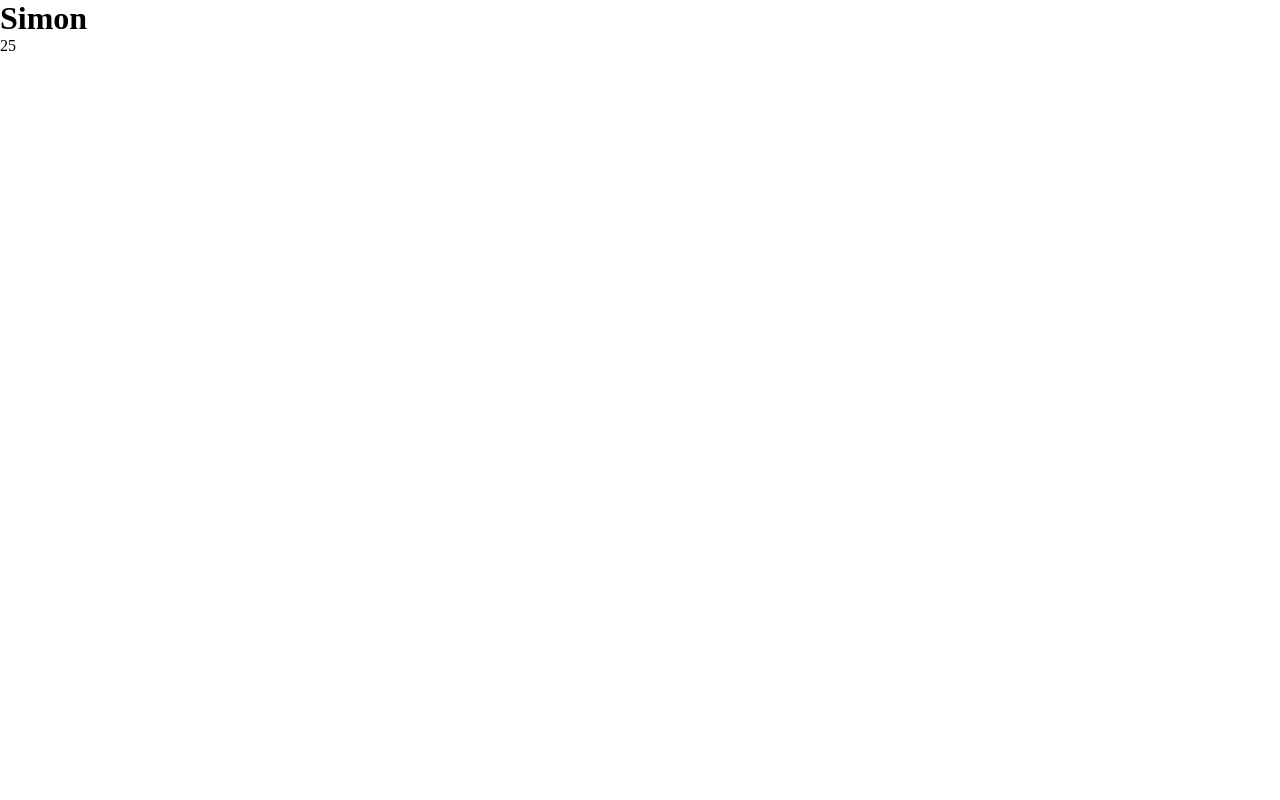
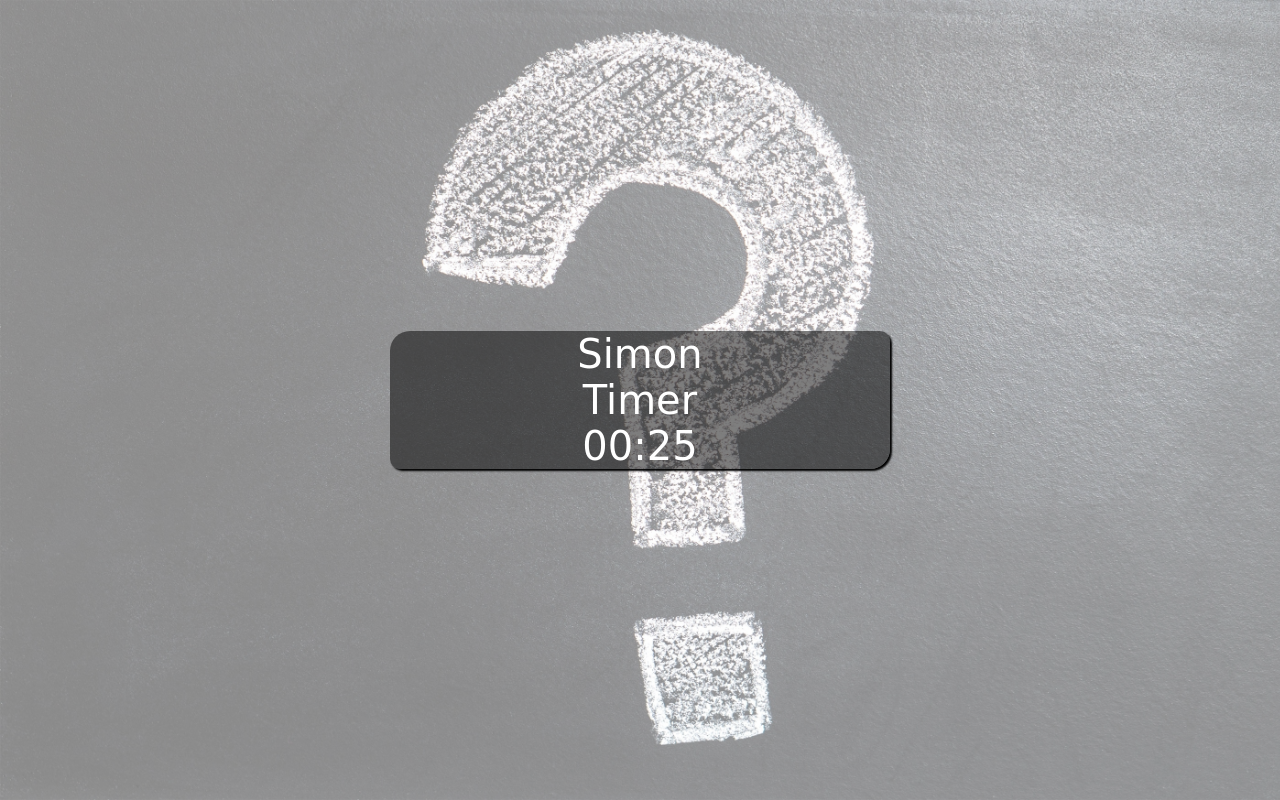
Before and after one commit to Michau94/js-simon, a plain HTML site: page index.html in a window 1280 px wide. Drawn offline with Linux system fonts and the light colour scheme; a web font is replaced by a local one.

Commit message:
js opt +  style

```diff
--- a/css/style.css
+++ b/css/style.css
@@ -4,4 +4,33 @@
     padding: 0;
     margin: 0;
     box-sizing: border-box;
+    font-size: 40px;
+    font-family: 'Zen Tokyo Zoo', cursive;
+    font-weight: 400;
 }
+
+.flex-c {
+    display: flex;
+    flex-direction: column;
+    justify-content: center;
+    align-items: center;
+    height: 100vh;
+    background-color: rgba(255, 255, 255, .5);
+    background-position: top;
+}
+
+body {
+    background-image: url(../img/remember.jpg);
+    background-size: cover;
+    background-repeat: no-repeat;
+    height: 100vh;
+}
+
+.infos {
+    width: 500px;
+    text-align: center;
+    background-color: rgba(0, 0, 0, .5);
+    border-radius: 20px 10px;
+    color: white;
+    box-shadow: 2px 2px 2px black;
+}
--- a/index.html
+++ b/index.html
@@ -6,13 +6,22 @@
     <meta http-equiv="X-UA-Compatible" content="IE=edge">
     <meta name="viewport" content="width=device-width, initial-scale=1.0">
     <title>Simon</title>
+    <link rel="preconnect" href="https://fonts.googleapis.com">
+    <link rel="preconnect" href="https://fonts.gstatic.com" crossorigin>
+    <link href="https://fonts.googleapis.com/css2?family=Zen+Tokyo+Zoo&display=swap" rel="stylesheet">
     <link rel="stylesheet" href="./css/style.css">
 </head>
 
 <body>
+    <div class="flex-c">
 
-    <h1>Simon</h1>
-    <p id="timer">30</p>
+        <div class="infos">
+            <h1>Simon</h1>
+            <h2>Timer</h2>
+            <p id="timer">00:30</p>
+            <p id="result"></p>
+        </div>
+    </div>
 
 
 
--- a/js/script.js
+++ b/js/script.js
@@ -9,6 +9,7 @@ Dopo che sono stati inseriti i 5 numeri, il software mostra in un alert quanti e
 
 // display
 var timerDisplay = document.getElementById('timer');
+var resultDisplay = document.getElementById('result');
 
 
 
@@ -44,18 +45,19 @@ alert('I tuoi 5 numeri sono: ' + arrayNumeri);
 var game = setTimeout(function () {
 
     for (i = 0; i < arrayNumeri.length; i++) {
-        var userNumber = parseInt(prompt('Inserisci un numero'));
+        var userNumber = askInfo();
         // validazione se è un numero
 
         while (numValidate(userNumber)) {
             alert('Per favore inserire un numero!');
-            userNumber = parseInt(prompt('Inserisci un numero'));
+            userNumber = askInfo();
         }
 
         // controllo doppioni numeri inseriti da utente
         while (userChoice.includes(userNumber)) {
             alert('Numero già scelto riprovare!');
-            userNumber = parseInt(prompt('Inserisci un numero'));
+            userNumber = askInfo();
+
 
         }
 
@@ -71,7 +73,8 @@ var game = setTimeout(function () {
 
     }
 
-    alert('Hai indovinato ' + userArray.length + ' numeri ' + userArray);
+    //alert('Hai indovinato ' + userArray.length + ' numeri ' + userArray);
+    resultDisplay.innerText = 'Hai indovinato ' + userArray.length + ' numeri.' + userArray;
 
 }, 30500);
 
@@ -82,7 +85,7 @@ var game = setTimeout(function () {
 var countdown = setInterval(function () {
 
     console.log(seconds--);
-    timerDisplay.innerText = seconds;
+    timerDisplay.innerText = '00:' + seconds;
 
     if (seconds === 0) {
         clearInterval(countdown);
@@ -113,3 +116,9 @@ function numValidate(num) {
     }
     return isInvalid;
 }
+
+
+function askInfo() {
+    var num = parseInt(prompt('Inserisci un numero'))
+    return num;
+}
```
Also changed, not shown: img/remember.jpg (added).
